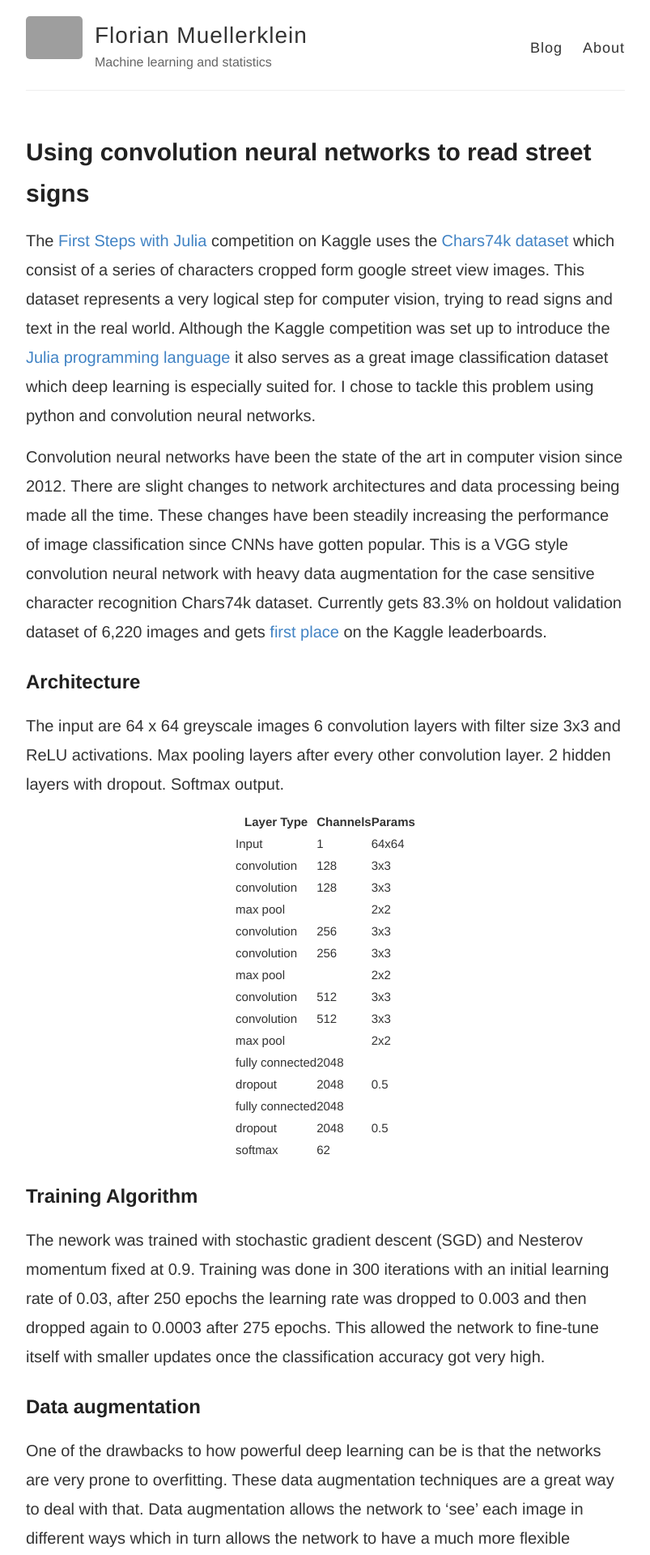
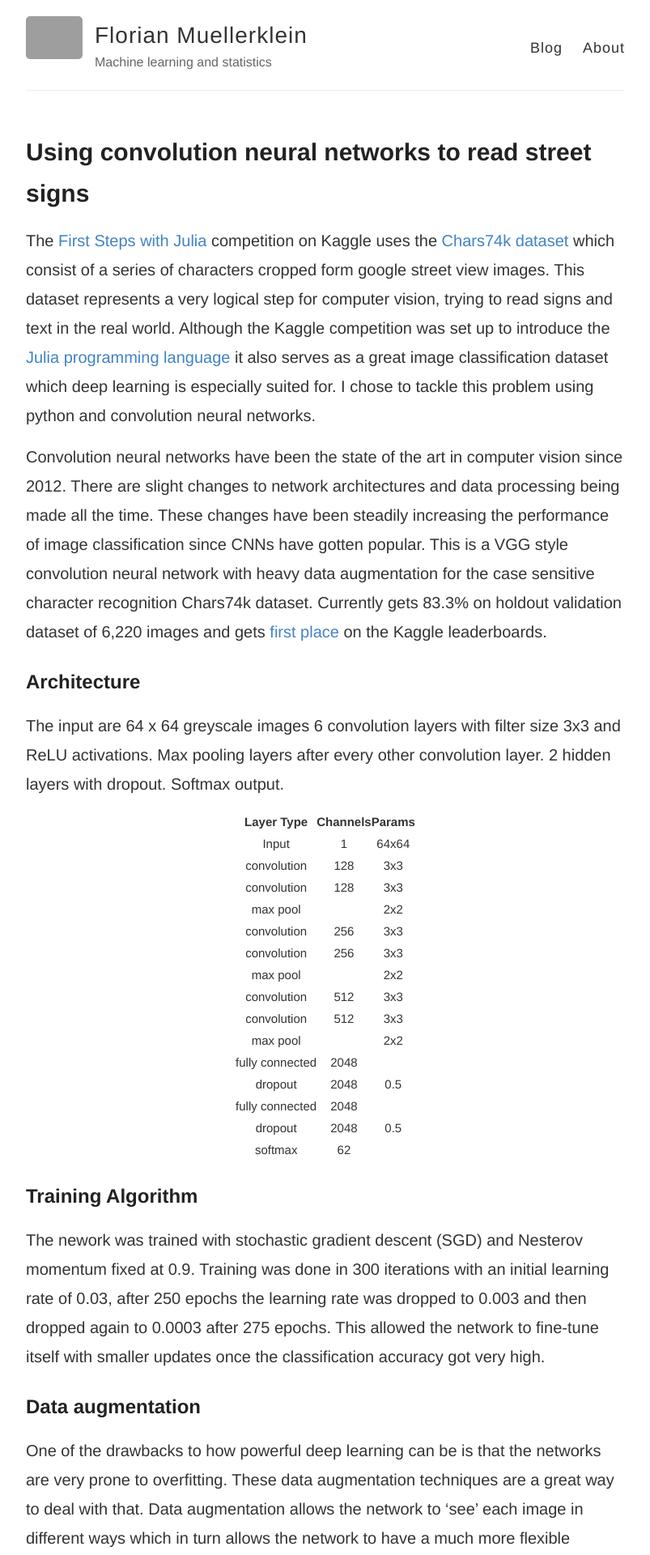
Before and after one commit to FlorianMuellerklein/FlorianMuellerklein.github.io, a Jekyll site: the page built from _posts/2016-2-13-cnn_streetview.md, in a window 1280 px wide. Shown: the top 1920 px of the page at 81% size, without its empty margins (238-1041 px from the left). Built offline with Jekyll 4.4.1, drawn with Linux system fonts in a browser that asks for light colours; grey boxes are pictures that could not be loaded.

Commit message:
chars 74 cnn

```diff
--- a/_posts/2016-2-13-cnn_streetview.md
+++ b/_posts/2016-2-13-cnn_streetview.md
@@ -15,7 +15,7 @@ The input are 64 x 64 greyscale images
 
 
 | __Layer Type__ | __Channels__ | __Params__ |
-| --- | --- | --- |
+| :---: | :---: | :---: |
 | Input | 1 | 64x64 |
 | convolution | 128 | 3x3 |
 | convolution | 128 | 3x3 |
--- a/style.scss
+++ b/style.scss
@@ -248,7 +248,7 @@ nav {
 table{
     font-size: 15px;
     border-collapse: collapse;
-    border-spacing: 3px;
+    border-spacing: 4px;
     border:0px solid #000000;
 
     /* Center */
```
